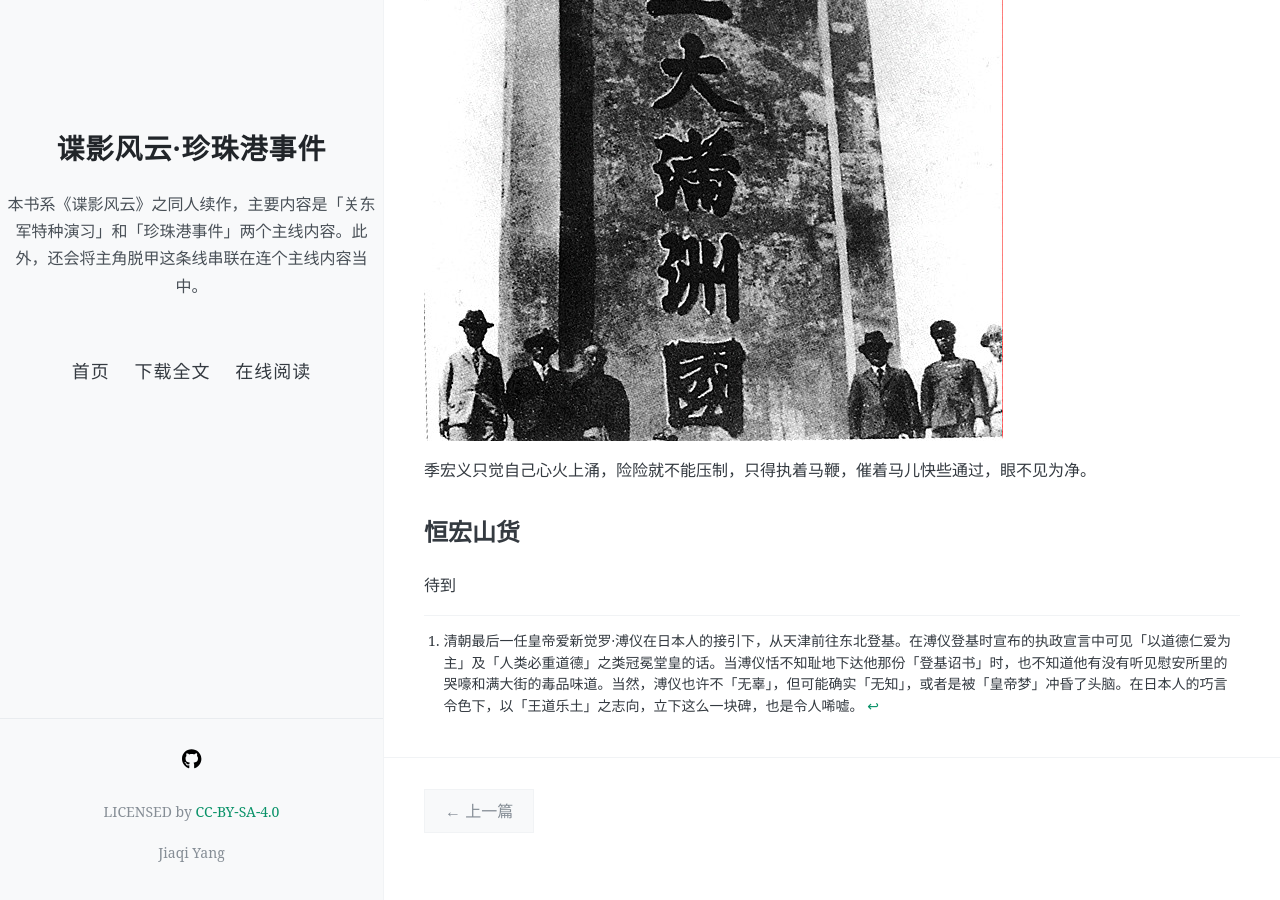
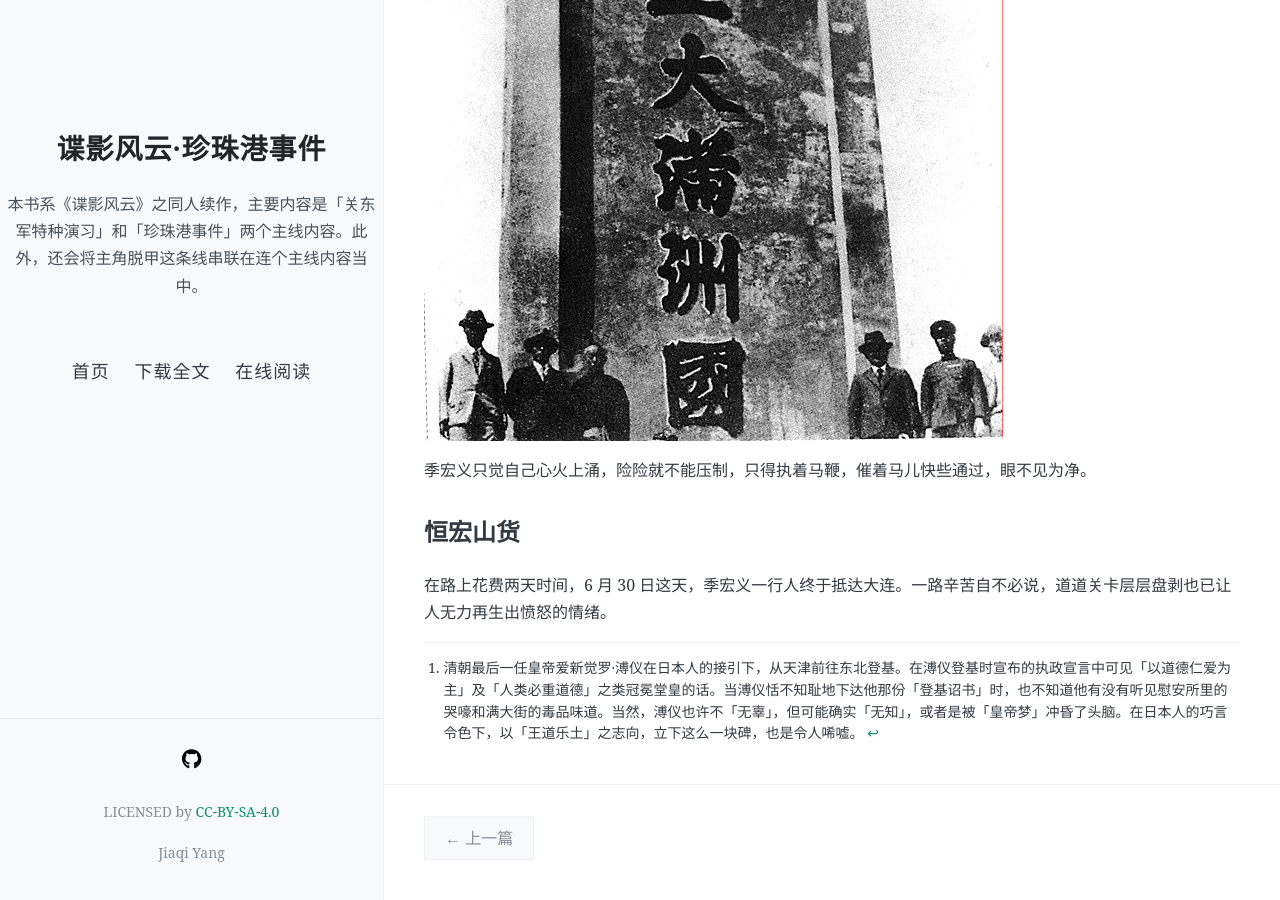
Before and after one commit to NingZhiheng/the-novel-pearl-harbor, a Jekyll site: the page built from docs/_posts/2020-04-19-过山海关.md, in a window 1280 px wide and 900 px high, scrolled down 1471 px. Built offline with Jekyll 4.4.1, drawn with Linux system fonts in a browser that asks for light colours; nearby versions of some CDN libraries; before the commit the page ends 2344 px from its top, so only the background shows below that.

Commit message:
[sync] source synchronized: 2020-04-19 14:11:59

```diff
--- a/docs/_includes/04.md
+++ b/docs/_includes/04.md
@@ -36,7 +36,7 @@
 
 ## 恒宏山货
 
-待到
+在路上花费两天时间，6 月 30 日这天，季宏义一行人终于抵达大连。一路辛苦自不必说，道道关卡层层盘剥也已让人无力再生出愤怒的情绪。
 
 <!-- ![01](../../../../images/01.jpg "东北华北示意图") -->
 
```
